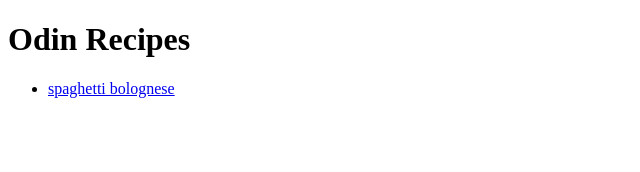
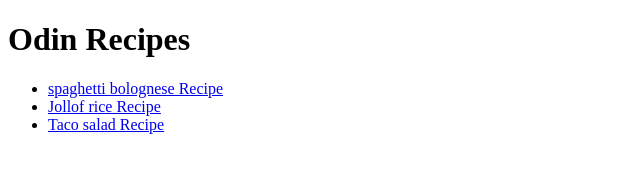
Before and after one commit to Ismaelmurekezi/Odin-recipes, a plain HTML site: page index.html in a window 1280 px wide. Shown: the whole page, without its empty margins (0-640 px from the left). Drawn offline with Linux system fonts and the light colour scheme.

Commit message:
Making changes to index page by adding link to recipes pages

```diff
--- a/index.html
+++ b/index.html
@@ -8,7 +8,9 @@
 <body>
    <h1>Odin Recipes</h1>
    <ul>
-    <li><a href="./recipes/index.html">spaghetti bolognese</a></li>
+    <li><a href="./recipes/index.html">spaghetti bolognese Recipe</a></li>
+    <li><a href="./recipes/jollof Rice.html">Jollof rice Recipe</a></li>
+    <li><a href="./recipes/taco salad.html"> Taco salad Recipe</a></li>
    </ul>
 
 </body>
```
